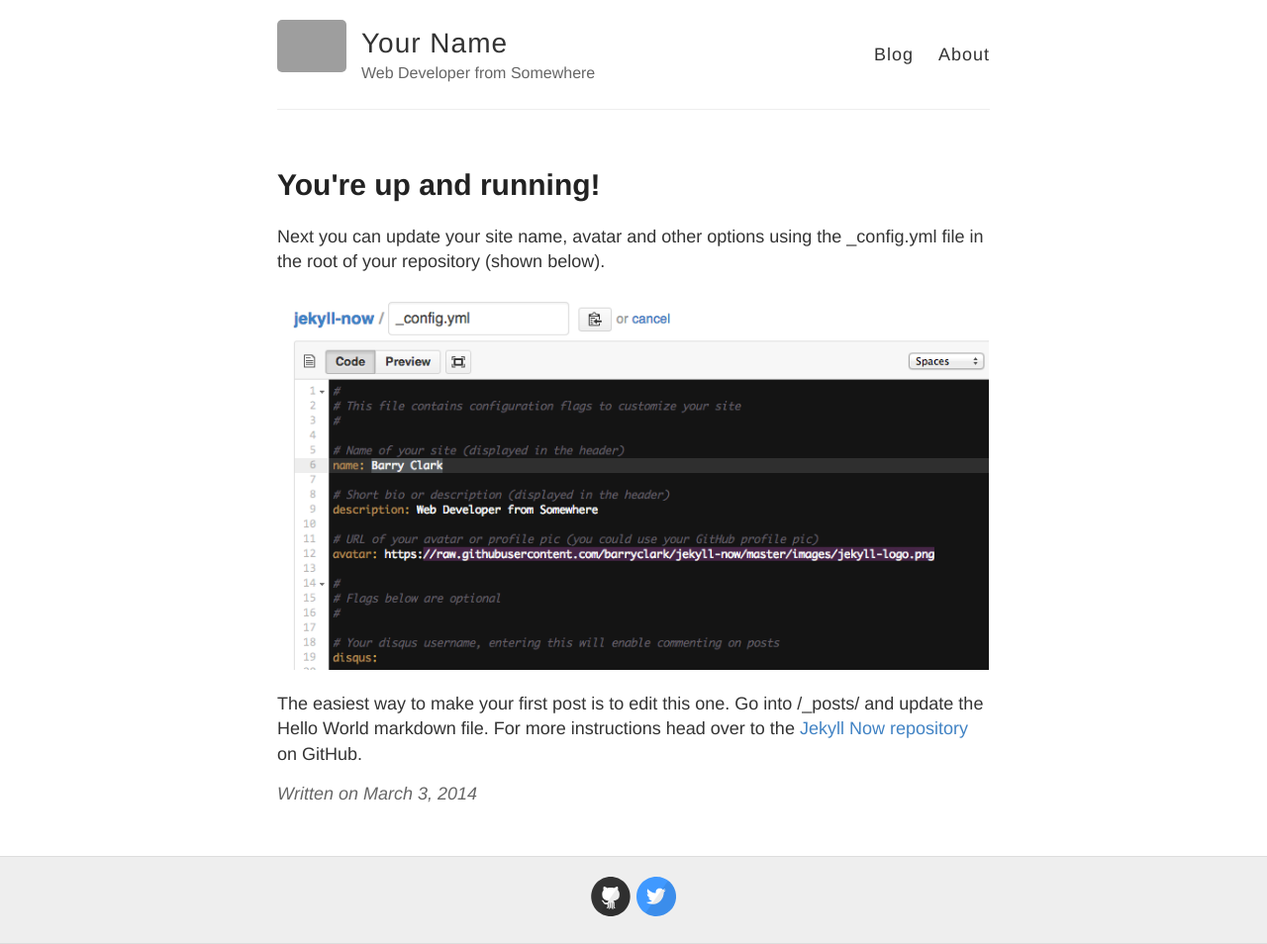
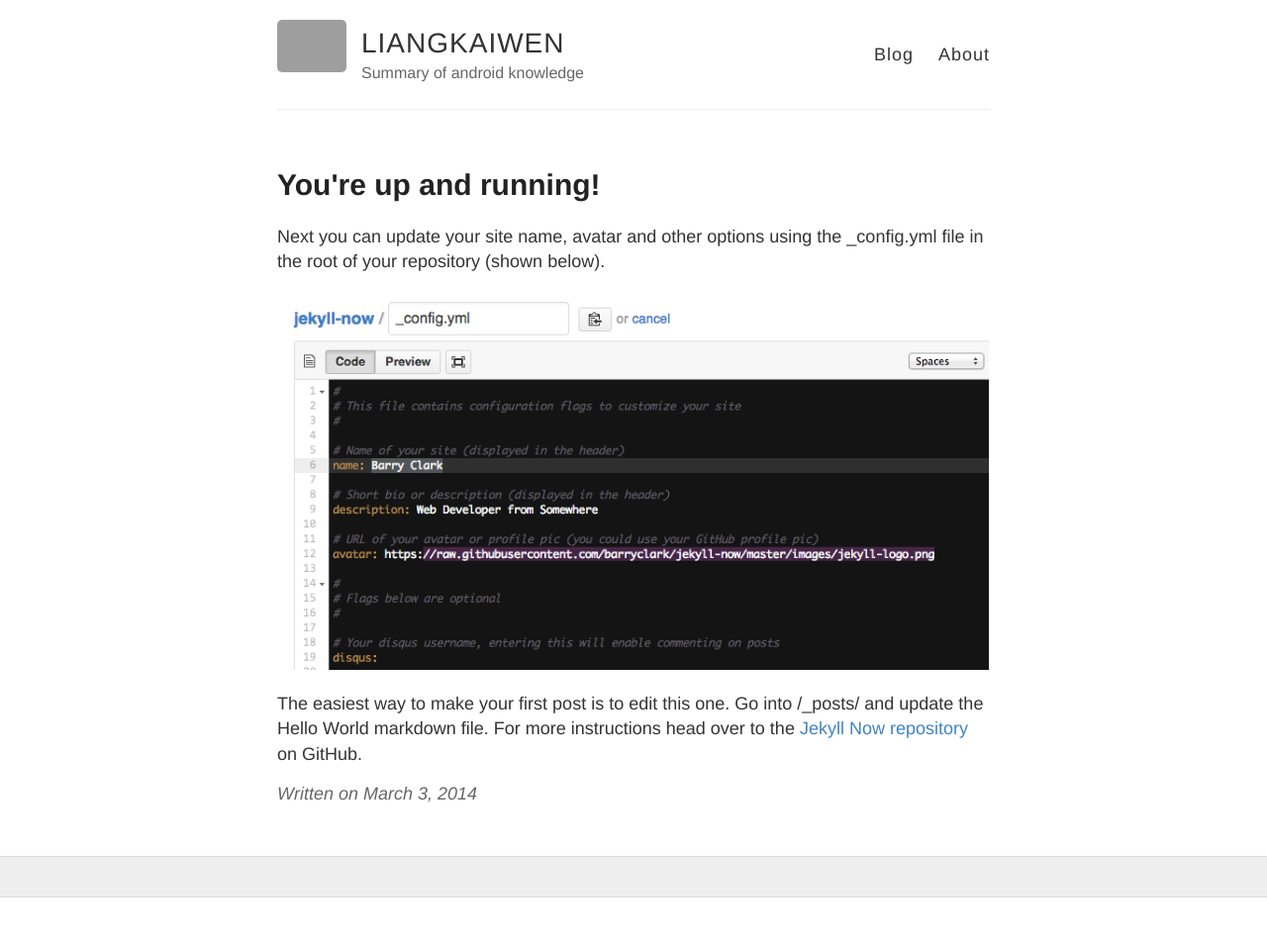
Before and after one commit to kaiwenll/liangkaiwen.github.io11, a Jekyll site: the page built from _posts/2014-3-3-Hello-World.md, in a window 1280 px wide. Shown: the whole page at 99% size. Built offline with Jekyll 4.4.1, drawn with Linux system fonts in a browser that asks for light colours; after the commit the page ends 907 px from its top, so only the background shows below that; grey boxes are pictures that could not be loaded.

Commit message:
modify _config.yml

```diff
--- a/_config.yml
+++ b/_config.yml
@@ -3,10 +3,10 @@
 #
 
 # Name of your site (displayed in the header)
-name: Your Name
+name: LIANGKAIWEN
 
 # Short bio or description (displayed in the header)
-description: Web Developer from Somewhere
+description: Summary of android knowledge
 
 # URL of your avatar or profile pic (you could use your GitHub profile pic)
 avatar: https://raw.githubusercontent.com/barryclark/jekyll-now/master/images/jekyll-logo.png
@@ -21,12 +21,12 @@ footer-links:
   email:
   facebook:
   flickr:
-  github: barryclark/jekyll-now
+  github:
   instagram:
   linkedin:
   pinterest:
   rss: # just type anything here for a working RSS icon
-  twitter: jekyllrb
+  twitter:
   stackoverflow: # your stackoverflow profile, e.g. "users/50476/bart-kiers"
   youtube: # channel/<your_long_string> or user/<user-name>
   googleplus: # anything in your profile username that comes after plus.google.com/
```
